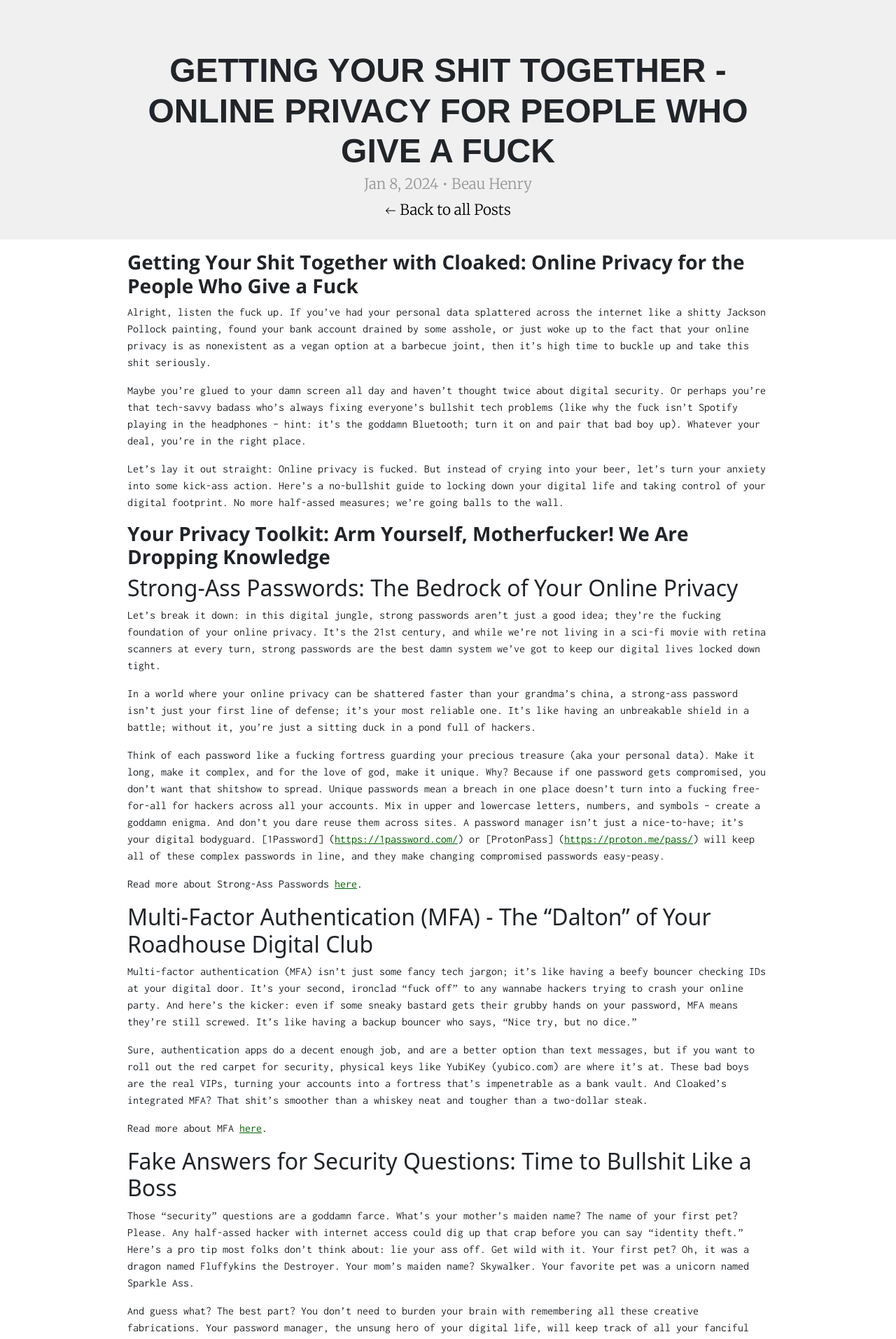
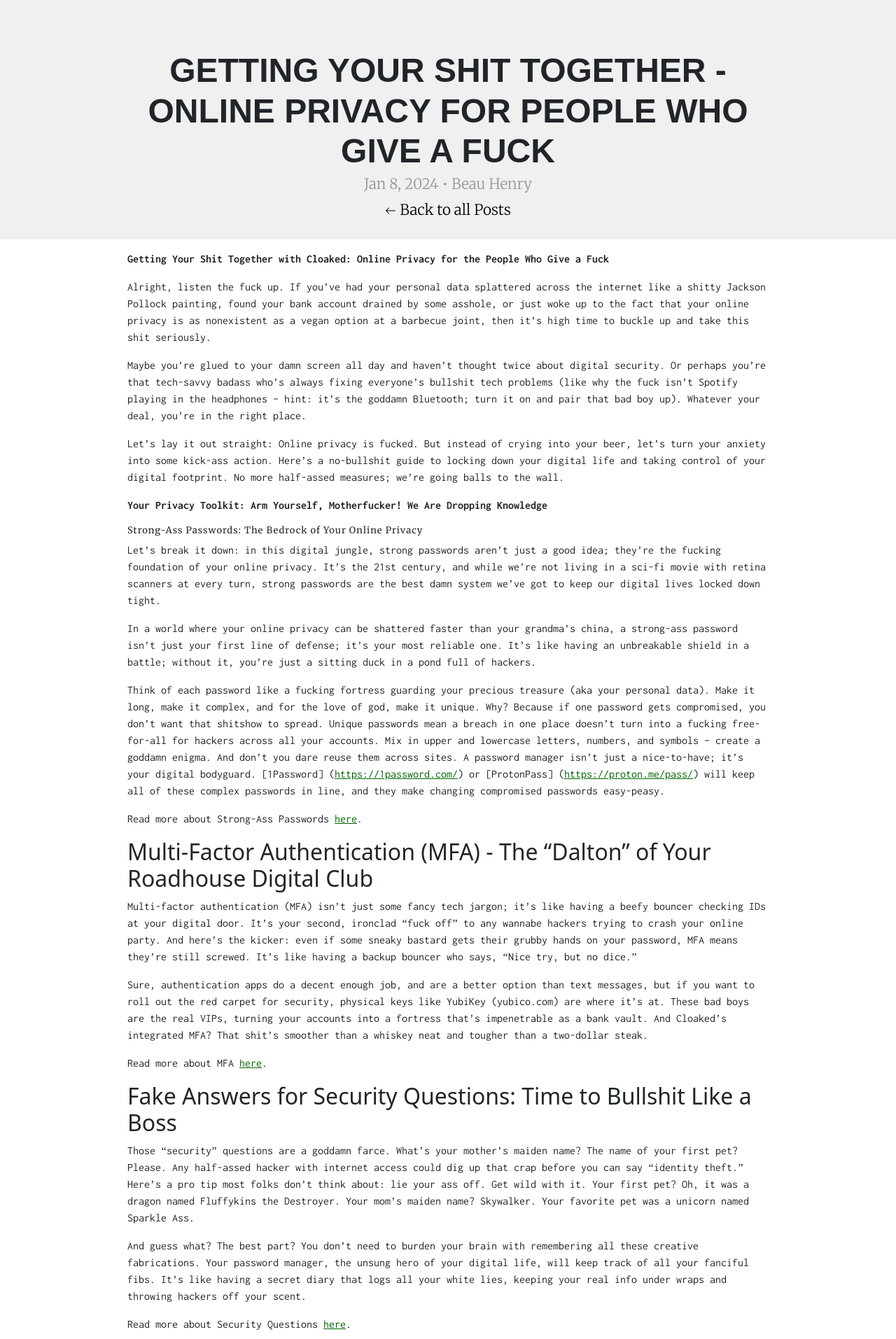
Before and after one commit to beauregardhenry/rougarou, a Jekyll site: the page built from _posts/2024-01-08-rebuilding-your-life-with-privacy.md, in a window 1280 px wide. Shown: the top 1913 px of the page at 70% size. Built offline with Jekyll 4.4.1, drawn with Linux system fonts in a browser that asks for light colours.

```diff
--- a/_posts/2024-01-08-rebuilding-your-life-with-privacy.md
+++ b/_posts/2024-01-08-rebuilding-your-life-with-privacy.md
@@ -7,7 +7,7 @@ date:   2024-01-08 15:36:57 -0500
 categories: war privacy how-to
 ---
 
-### Getting Your Shit Together with Cloaked: Online Privacy for the People Who Give a Fuck
+**Getting Your Shit Together with Cloaked: Online Privacy for the People Who Give a Fuck**
 
 Alright, listen the fuck up. If you've had your personal data splattered across the internet like a shitty Jackson Pollock painting, found your bank account drained by some asshole, or just woke up to the fact that your online privacy is as nonexistent as a vegan option at a barbecue joint, then it's high time to buckle up and take this shit seriously.
 
@@ -15,9 +15,9 @@ Maybe you're glued to your damn screen all day and haven't thought twice about d
 
 Let's lay it out straight: Online privacy is fucked. But instead of crying into your beer, let's turn your anxiety into some kick-ass action. Here's a no-bullshit guide to locking down your digital life and taking control of your digital footprint. No more half-assed measures; we're going balls to the wall.
 
-### Your Privacy Toolkit: Arm Yourself, Motherfucker! We Are Dropping Knowledge
+**Your Privacy Toolkit: Arm Yourself, Motherfucker! We Are Dropping Knowledge**
 
-## Strong-Ass Passwords: The Bedrock of Your Online Privacy
+#### Strong-Ass Passwords: The Bedrock of Your Online Privacy ####
 
 Let's break it down: in this digital jungle, strong passwords aren't just a good idea; they're the fucking foundation of your online privacy. It's the 21st century, and while we're not living in a sci-fi movie with retina scanners at every turn, strong passwords are the best damn system we've got to keep our digital lives locked down tight.
 
```
